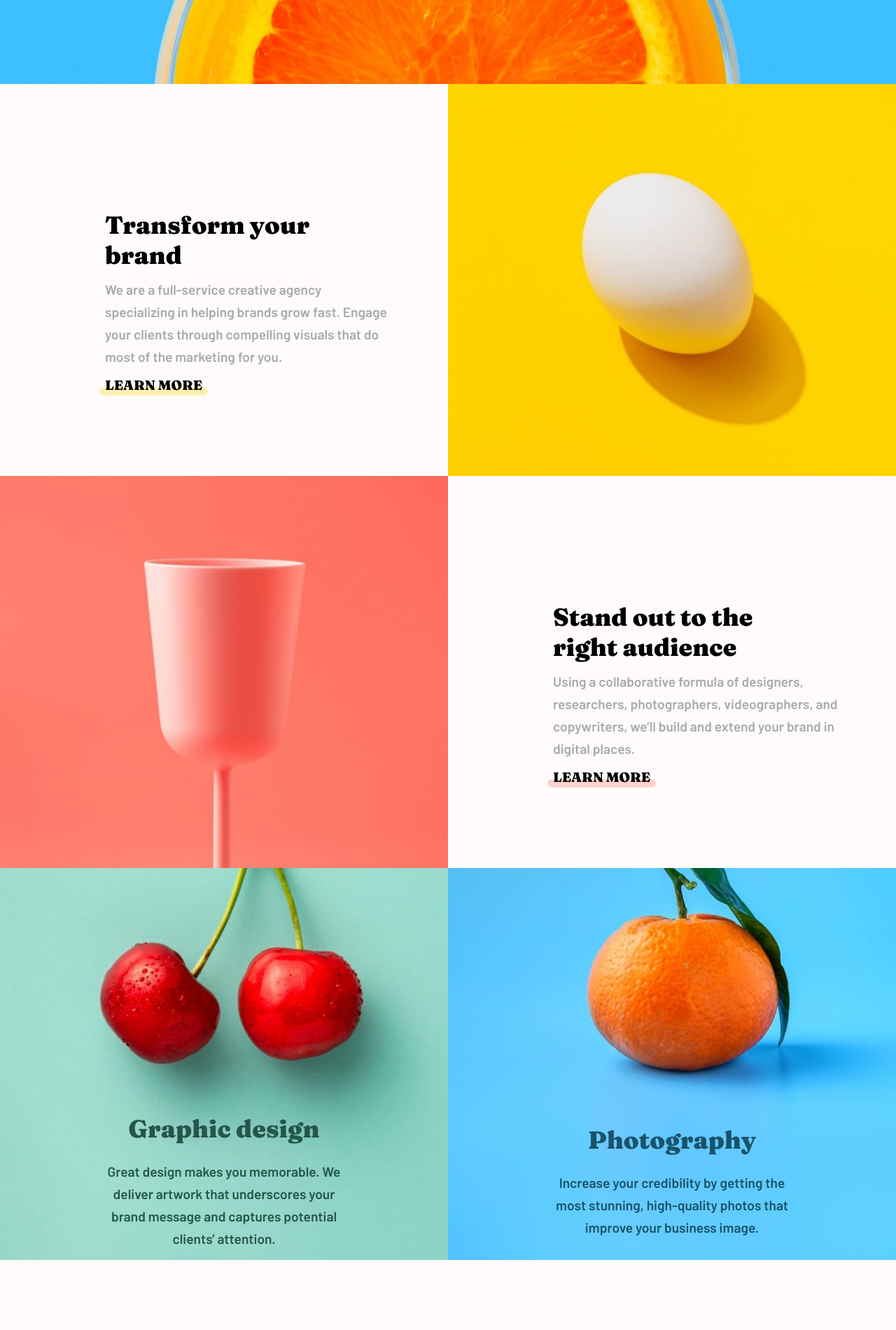
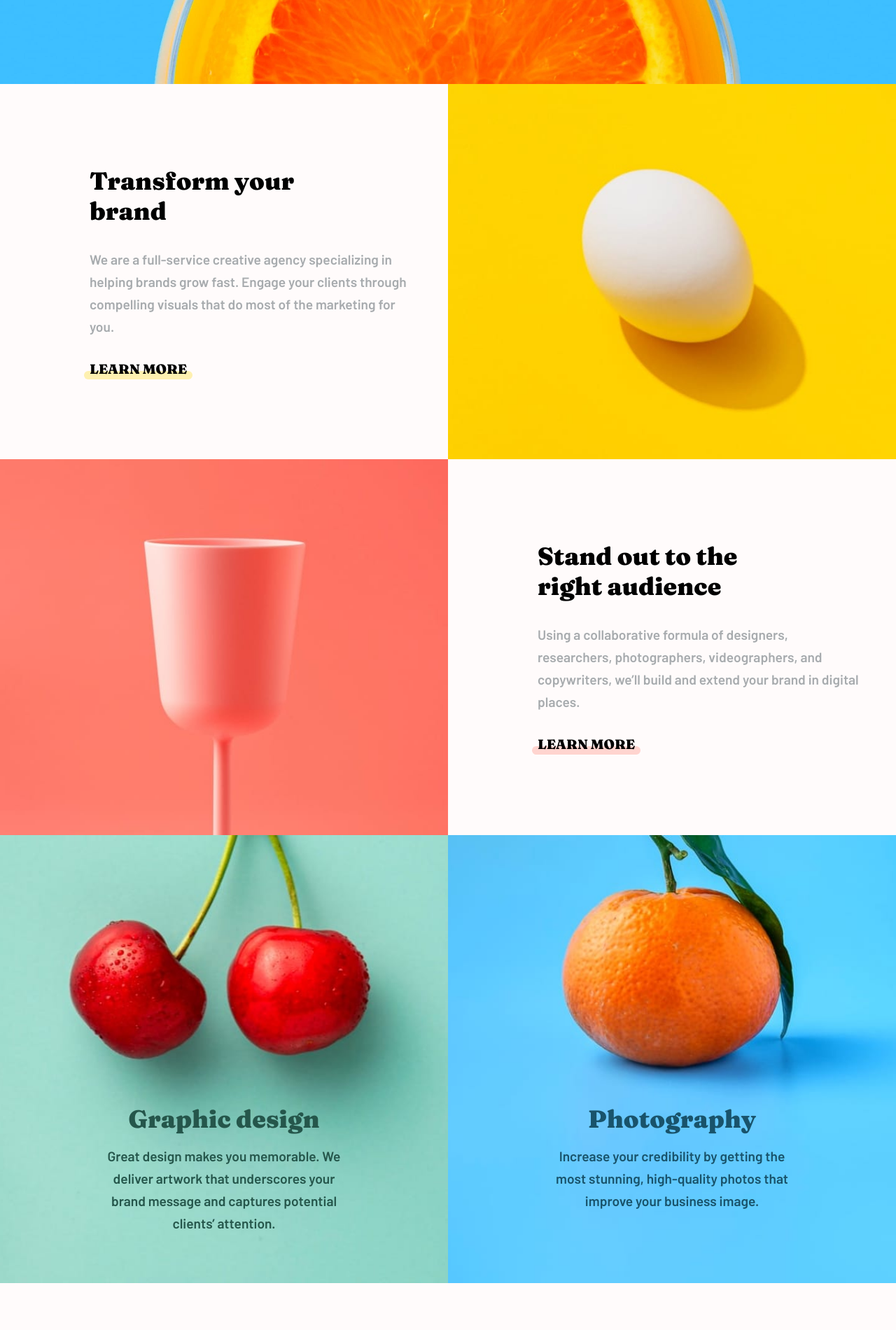
Before and after one commit to RyanAlvesz/sunnyside, a plain HTML site: page index.html in a window 1280 px wide. Shown: the part 680-2580 px from the top of the page at 70% size. Drawn offline with Linux system fonts and the light colour scheme.

Commit message:
Ajustes nas versões web e celular

```diff
--- a/index.html
+++ b/index.html
@@ -161,19 +161,19 @@
             </div>
         </section>
         <section class="social">
-            <svg width="20" height="20" xmlns="http://www.w3.org/2000/svg">
+            <svg viewbox="0 0 20 20" xmlns="http://www.w3.org/2000/svg">
                 <path
                     d="M18.896 0H1.104C.494 0 0 .494 0 1.104v17.793C0 19.506.494 20 1.104 20h9.58v-7.745H8.076V9.237h2.606V7.01c0-2.583 1.578-3.99 3.883-3.99 1.104 0 2.052.082 2.329.119v2.7h-1.598c-1.254 0-1.496.597-1.496 1.47v1.928h2.989l-.39 3.018h-2.6V20h5.098c.608 0 1.102-.494 1.102-1.104V1.104C20 .494 19.506 0 18.896 0z"
                     fill="#2C7566" fill-rule="nonzero" /></svg>
-            <svg width="20" height="20" xmlns="http://www.w3.org/2000/svg">
+            <svg viewbox="0 0 20 20" xmlns="http://www.w3.org/2000/svg">
                 <path
                     d="M10 1.802c2.67 0 2.987.01 4.042.059 2.71.123 3.975 1.409 4.099 4.099.048 1.054.057 1.37.057 4.04 0 2.672-.01 2.988-.057 4.042-.124 2.687-1.387 3.975-4.1 4.099-1.054.048-1.37.058-4.041.058-2.67 0-2.987-.01-4.04-.058-2.718-.124-3.977-1.416-4.1-4.1-.048-1.054-.058-1.37-.058-4.041 0-2.67.01-2.986.058-4.04.124-2.69 1.387-3.977 4.1-4.1 1.054-.048 1.37-.058 4.04-.058zM10 0C7.284 0 6.944.012 5.877.06 2.246.227.227 2.242.061 5.877.01 6.944 0 7.284 0 10s.012 3.057.06 4.123c.167 3.632 2.182 5.65 5.817 5.817 1.067.048 1.407.06 4.123.06s3.057-.012 4.123-.06c3.629-.167 5.652-2.182 5.816-5.817.05-1.066.061-1.407.061-4.123s-.012-3.056-.06-4.122C19.777 2.249 17.76.228 14.124.06 13.057.01 12.716 0 10 0zm0 4.865a5.135 5.135 0 100 10.27 5.135 5.135 0 000-10.27zm0 8.468a3.333 3.333 0 110-6.666 3.333 3.333 0 010 6.666zm5.338-9.87a1.2 1.2 0 100 2.4 1.2 1.2 0 000-2.4z"
                     fill="#2C7566" fill-rule="nonzero" /></svg>
-            <svg width="20" height="17" xmlns="http://www.w3.org/2000/svg">
+            <svg viewbox="0 0 20 17" xmlns="http://www.w3.org/2000/svg">
                 <path
                     d="M20 2.172a8.192 8.192 0 01-2.357.646 4.11 4.11 0 001.805-2.27 8.22 8.22 0 01-2.606.996A4.096 4.096 0 0013.847.248c-2.65 0-4.596 2.472-3.998 5.037A11.648 11.648 0 011.392 1a4.109 4.109 0 001.27 5.478 4.086 4.086 0 01-1.858-.513c-.045 1.9 1.318 3.679 3.291 4.075a4.113 4.113 0 01-1.853.07 4.106 4.106 0 003.833 2.849A8.25 8.25 0 010 14.658a11.616 11.616 0 006.29 1.843c7.618 0 11.923-6.434 11.663-12.205A8.354 8.354 0 0020 2.172z"
                     fill="#2C7566" fill-rule="nonzero" /></svg>
-            <svg width="20" height="20" xmlns="http://www.w3.org/2000/svg">
+            <svg viewbox="0 0 20 20" xmlns="http://www.w3.org/2000/svg">
                 <path
                     d="M10 0C4.477 0 0 4.477 0 10c0 4.237 2.636 7.855 6.356 9.312-.088-.791-.167-2.005.035-2.868.181-.78 1.172-4.97 1.172-4.97s-.299-.6-.299-1.486c0-1.39.806-2.428 1.81-2.428.852 0 1.264.64 1.264 1.408 0 .858-.546 2.14-.828 3.33-.236.995.5 1.807 1.48 1.807 1.778 0 3.144-1.874 3.144-4.58 0-2.393-1.72-4.068-4.176-4.068-2.845 0-4.516 2.135-4.516 4.34 0 .859.331 1.781.745 2.281a.3.3 0 01.069.288l-.278 1.133c-.044.183-.145.223-.335.134-1.249-.581-2.03-2.407-2.03-3.874 0-3.154 2.292-6.052 6.608-6.052 3.469 0 6.165 2.473 6.165 5.776 0 3.447-2.173 6.22-5.19 6.22-1.013 0-1.965-.525-2.291-1.148l-.623 2.378c-.226.869-.835 1.958-1.244 2.621.937.29 1.931.446 2.962.446 5.523 0 10-4.477 10-10S15.523 0 10 0z"
                     fill="#2C7566" fill-rule="nonzero" /></svg>
--- a/style.css
+++ b/style.css
@@ -1,8 +1,12 @@
+/* RESET DE PÁGINA */
+
 * {
     margin: 0;
     padding: 0;
     box-sizing: border-box;
 }
+
+/* DEFINIÇÃO DE VARIÁVEIS */
 
 :root {
     --text-font: 'Barlow', sans-serifs;
@@ -19,10 +23,14 @@
     --footer-bg: #90d4c5;
 }
 
+/* DEFINIÇÃO DE FONTE E COR DE FUNDO PARA TODO O SITE */
+
 body {
     font-family: var(--text-font);
     background-color: var(--background);
 }
+
+/* AJUSTES DO HEADER */
 
 header {
     height: 80vh;
@@ -59,6 +67,8 @@ header h1 {
     font-weight: 900;
     letter-spacing: .5rem;
 }
+
+/* AJUSTES DA SEÇÃO PRINCIPAL (INFO) */
 
 .info img {
     width: 100%;
@@ -129,8 +139,10 @@ header h1 {
 }
 
 .container{
+    display: flex;
     height: 600px;
     background-size: cover;
+    align-items: flex-end;
 }
 
 .container.graphic{
@@ -142,13 +154,11 @@ header h1 {
 }
 
 .container .description{
-    height: 108%;
+    height: auto;
     display: flex;
     gap: 22px;
     flex-direction: column;
-    justify-content: flex-end;
 }
-
 
 .graphic *{
     color: var(--graphic-text);
@@ -157,6 +167,8 @@ header h1 {
 .photography *{
     color: var(--photography-text);
 }
+
+/* AJUSTES DA ÁREA DE DEPOIMENTOS */
 
 .testimonials-title{
     font-family: var(--title-font);
@@ -232,11 +244,13 @@ picture img{
     width: 100%;
 }
 
+/* AJUSTES DO FOOTER */
+
 footer{
     display: flex;
     flex-direction: column;
     align-items: center;
-    gap: 80px;
+    gap: 4rem;
     color: var(--footer);
     height: 50vh;
     background-color: var(--footer-bg);
@@ -261,7 +275,7 @@ footer .logo{
     font-family: var(--text-font);
     font-weight: 600;
     font-size: 1.2rem;
-    gap: 42px;
+    gap: 2.5rem;
     opacity: .7;
 }
 
@@ -272,7 +286,7 @@ footer .logo{
 
 .social{
     display: flex;
-    gap: 32px;
+    gap: 2rem;
 }
 
 svg:hover path{
@@ -283,7 +297,18 @@ svg:hover{
     cursor: pointer;
 }
 
+svg {
+    width: 1.4rem;
+    height: 1.4rem;
+  }
+
+
+/* RESPONSIVIDADE PARA COMPUTADOR */
+
+
 @media (min-width: 1024px){
+
+    /* AJUSTES DO HEADER */
 
     header {
         height: 100vh;
@@ -328,6 +353,7 @@ svg:hover{
         font-size: 1rem;
         font-weight: 600;
         text-transform: uppercase;
+        transition: .2s;
     }
 
     .contact:hover{
@@ -339,41 +365,30 @@ svg:hover{
         color: var(--white);
     }
 
+    /* AJUSTES DA SEÇÃO DE INFORMAÇÕES */
+
     .info{
         display: grid;
-        grid-column: 1fr 1fr 1fr;
+        grid-template-rows: auto;
     }
 
-    .description {
-        width: 50vw;
+    .transform, .stand{
+        display: grid;
+        grid-template-columns: 1fr 1fr;
     }
 
-    .transform img{
-        width: 50vw;
-    }
-
-    .transform{
-        display: flex;
-        height: 70vh;
-        flex-direction: row-reverse;
-    }
-
-    .stand{
-        display: flex;
-        height: 70vh;
-    }
-
-    .stand img{
-        width: 50vw;
+    .transform > .description{
+        order: -1;
     }
 
     .description {
         display: grid;
         grid-template-rows: auto 1fr auto;
-        gap: 12px;
-        padding: 180px 0px 180px 150px;
+        gap: 2rem;
+        padding-left: 8rem;
         place-items: start;
-        height: auto;
+        height: initial;
+        place-self: center;
     }
 
     .description__title {
@@ -386,7 +401,7 @@ svg:hover{
         padding: 0px;
         text-align: start;
         place-self: center start;
-        width: 84%;
+        width: 90%;
     }
 
     .description__link {
@@ -396,7 +411,7 @@ svg:hover{
     .pictures{
         display: grid;
         grid-template-columns: 1fr 1fr;
-        height: 70vh;
+        height: 80vh;
     }
 
     .container.graphic{
@@ -410,16 +425,17 @@ svg:hover{
     .container{
         display: flex;
         justify-content: center;
-        align-items: flex-end;
         height: auto;
+        background-position: center;
     }
 
     .container .description{
-        gap: 24px;
+        gap: 1rem;
         padding: 0px;
         height: 40%;
         align-items: center;
-        justify-content: center;
+        justify-content: flex-start;
+        place-self: flex-end;
     }
 
     .description__title__pictures{
@@ -430,6 +446,8 @@ svg:hover{
         width: 55%;
         text-align: center;
     }
+
+    /* AJUSTES DA SEÇÃO DE DEPOIMENTOS */
 
     .testimonials{
         display: flex;
@@ -471,17 +489,18 @@ svg:hover{
         width: 100%;
     }
 
+    /* AJUSTES DO FOOTER */
+
     footer{
         height: 40vh;
         gap: 64px;
     }
 
     footer .logo{
-        font-size: 2.6rem;
+        font-size: 2.4rem;
     }
 
     .options{
-        font-size: 1.6rem;
+        font-size: 1.2rem;
     }
-
 }
```
